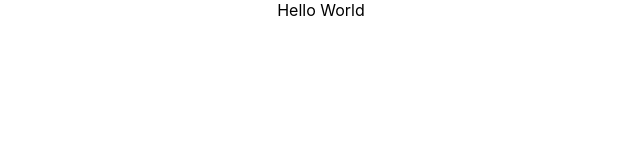
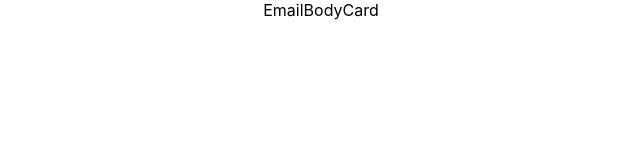
Before and after one commit to amitfbg/email-client-app, a React (Create React App) app: page / in a window 1280 px wide. Shown: the top 160 px of the page, without its empty margins (319-959 px from the left). Built offline with nearby package versions, Linux system fonts and the light colour scheme.

Commit message:
feat(app) : Project Structure Added

```diff
--- a/src/App.js
+++ b/src/App.js
@@ -1,9 +1,10 @@
+import EmailBodyCard from './components/EmailBodyCard/emailBodyCard';
 import './App.css';
 
 function App() {
   return (
     <div className="App">
-      Hello World
+      <EmailBodyCard />
     </div>
   );
 }
--- /dev/null
+++ b/src/components/EmailBodyCard/emailBodyCard.js
@@ -0,0 +1,9 @@
+import React from 'react'
+
+function EmailBodyCard() {
+  return (
+    <div>EmailBodyCard</div>
+  )
+}
+
+export default EmailBodyCard
```
Also changed, not shown: src/Pages/emailViewPage.js (added, +9 -0 lines), src/components/EmailCard/emailCard.js (added, +9 -0 lines), src/components/Filters/filters.js (added, +9 -0 lines), src/components/Pagination/pagination.js (added, +9 -0 lines).
